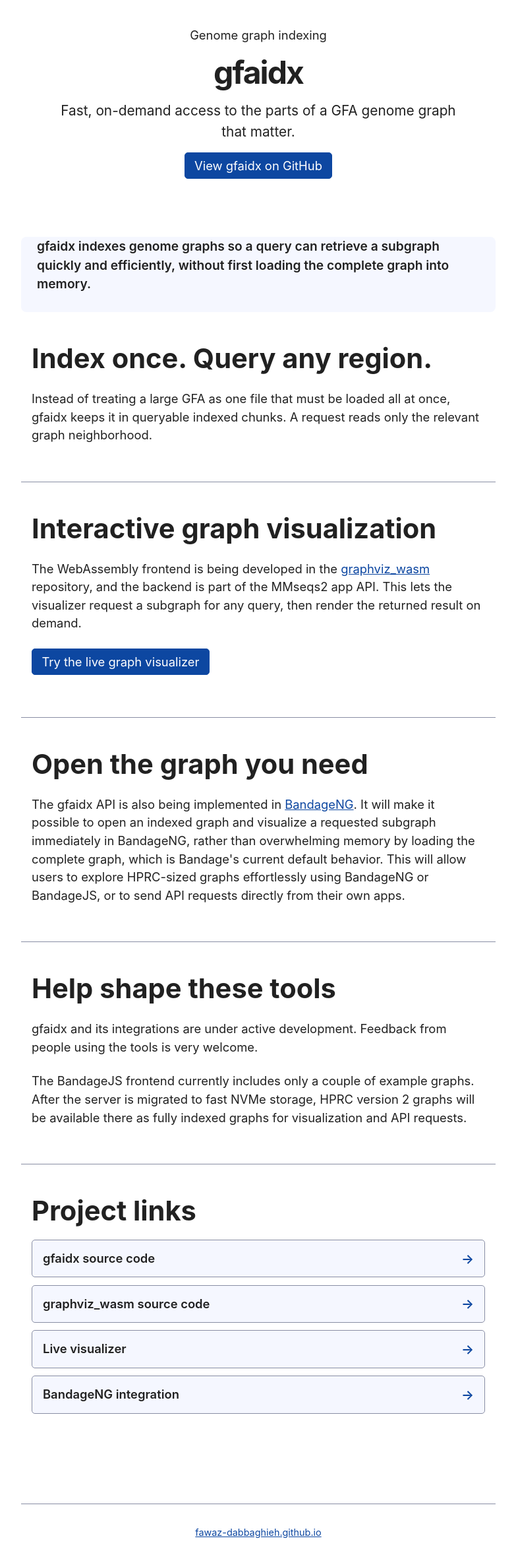
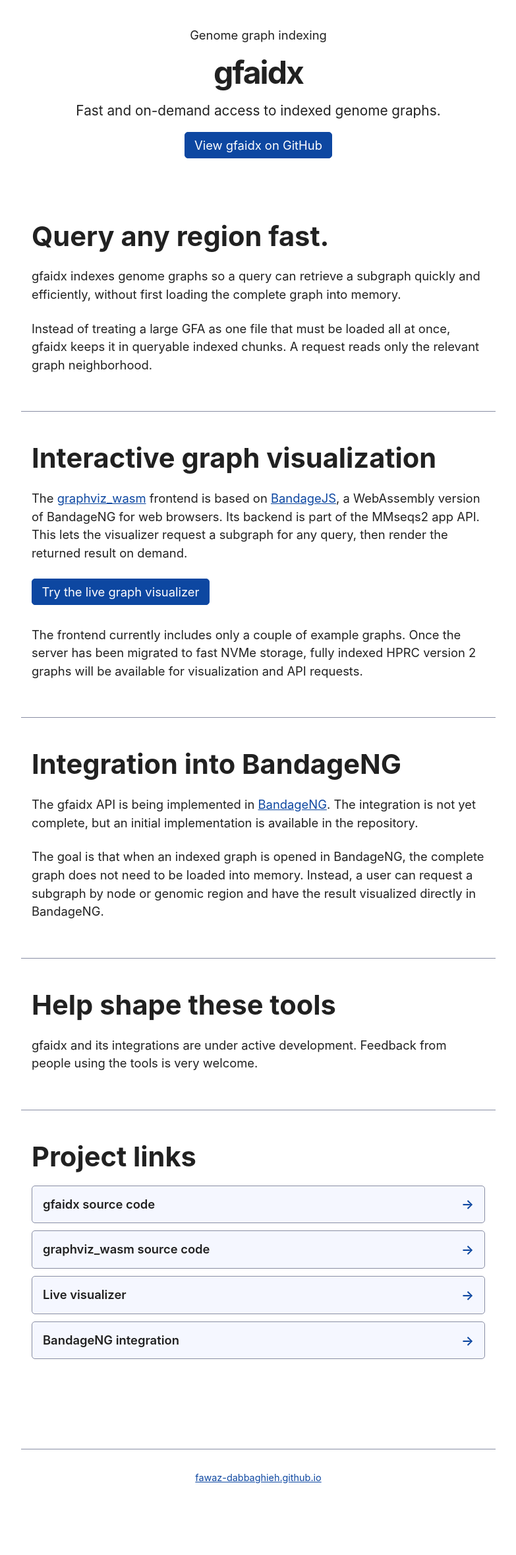
Before and after one commit to fawaz-dabbaghieh/fawaz-dabbaghieh.github.io, a Jekyll site: the page gfaidx/index.html, which Jekyll copies as it is, in a window 1280 px wide. Shown: the whole page at 66% size, without its empty margins (248-1031 px from the left). Built offline with Jekyll 4.4.1, drawn with Linux system fonts in a browser that asks for light colours; after the commit the page ends 2275 px from its top, so only the background shows below that.

Commit message:
updating the gfaidx page

```diff
--- a/gfaidx/index.html
+++ b/gfaidx/index.html
@@ -3,7 +3,7 @@
 <head>
     <meta charset="utf-8">
     <meta name="viewport" content="width=device-width, initial-scale=1">
-    <meta name="description" content="gfaidx makes large GFA genome graphs fast to query by retrieving only the subgraph that is needed.">
+    <meta name="description" content="gfaidx provides fast and on-demand access to indexed genome graphs.">
     <meta name="theme-color" content="#0d47a1">
     <title>gfaidx — fast access to genome graphs</title>
     <link rel="stylesheet" href="../korea/simple.min.css">
@@ -13,35 +13,33 @@
     <header>
         <p class="eyebrow">Genome graph indexing</p>
         <h1>gfaidx</h1>
-        <p class="intro">Fast, on-demand access to the parts of a GFA genome graph that matter.</p>
+        <p class="intro">Fast and on-demand access to indexed genome graphs.</p>
         <p><a class="button" href="https://github.com/fawaz-dabbaghieh/gfaidx">View gfaidx on GitHub</a></p>
     </header>
 
     <main>
-        <section class="summary" aria-label="What gfaidx does">
+        <section>
+            <h2>Query any region fast.</h2>
             <p>gfaidx indexes genome graphs so a query can retrieve a subgraph quickly and efficiently, without first loading the complete graph into memory.</p>
-        </section>
-
-        <section>
-            <h2>Index once. Query any region.</h2>
             <p>Instead of treating a large GFA as one file that must be loaded all at once, gfaidx keeps it in queryable indexed chunks. A request reads only the relevant graph neighborhood.</p>
         </section>
 
         <section>
             <h2>Interactive graph visualization</h2>
-            <p>The WebAssembly frontend is being developed in the <a href="https://github.com/fawaz-dabbaghieh/graphviz_wasm">graphviz_wasm</a> repository, and the backend is part of the MMseqs2 app API. This lets the visualizer request a subgraph for any query, then render the returned result on demand.</p>
+            <p>The <a href="https://github.com/fawaz-dabbaghieh/graphviz_wasm">graphviz_wasm</a> frontend is based on <a href="https://github.com/cmdcolin/BandageJS">BandageJS</a>, a WebAssembly version of BandageNG for web browsers. Its backend is part of the MMseqs2 app API. This lets the visualizer request a subgraph for any query, then render the returned result on demand.</p>
             <p><a class="button secondary" href="https://fawaz-dabbaghieh.github.io/graphviz_wasm/">Try the live graph visualizer</a></p>
+            <p>The frontend currently includes only a couple of example graphs. Once the server has been migrated to fast NVMe storage, fully indexed HPRC version 2 graphs will be available for visualization and API requests.</p>
         </section>
 
         <section>
-            <h2>Open the graph you need</h2>
-            <p>The gfaidx API is also being implemented in <a href="https://github.com/fawaz-dabbaghieh/BandageNG">BandageNG</a>. It will make it possible to open an indexed graph and visualize a requested subgraph immediately in BandageNG, rather than overwhelming memory by loading the complete graph, which is Bandage's current default behavior. This will allow users to explore HPRC-sized graphs effortlessly using BandageNG or BandageJS, or to send API requests directly from their own apps.</p>
+            <h2>Integration into BandageNG</h2>
+            <p>The gfaidx API is being implemented in <a href="https://github.com/fawaz-dabbaghieh/BandageNG">BandageNG</a>. The integration is not yet complete, but an initial implementation is available in the repository.</p>
+            <p>The goal is that when an indexed graph is opened in BandageNG, the complete graph does not need to be loaded into memory. Instead, a user can request a subgraph by node or genomic region and have the result visualized directly in BandageNG.</p>
         </section>
 
         <section class="status">
             <h2>Help shape these tools</h2>
             <p>gfaidx and its integrations are under active development. Feedback from people using the tools is very welcome.</p>
-            <p>The BandageJS frontend currently includes only a couple of example graphs. After the server is migrated to fast NVMe storage, HPRC version 2 graphs will be available there as fully indexed graphs for visualization and API requests.</p>
         </section>
 
         <section class="links" aria-labelledby="explore-heading">
--- a/gfaidx/styles.css
+++ b/gfaidx/styles.css
@@ -15,19 +15,6 @@
 
 main {
     padding-bottom: 1.5rem;
-}
-
-.summary {
-    background: var(--accent-bg);
-    border: 0;
-    border-radius: 0.5rem;
-    margin-top: 2.5rem;
-    padding: 0.25rem 1.5rem;
-}
-
-.summary p {
-    font-size: 1.2rem;
-    font-weight: 600;
 }
 
 section h2 {
```
